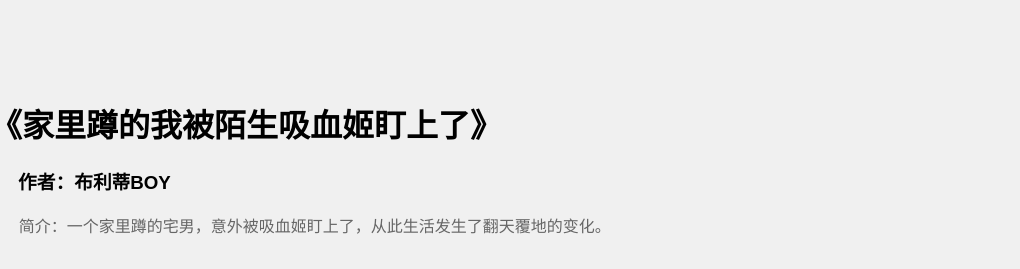
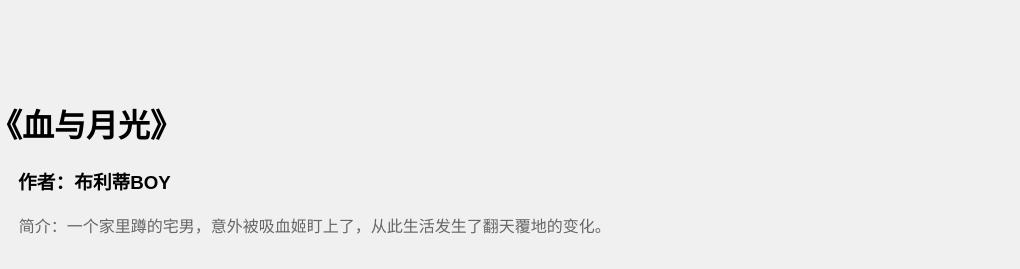
Before and after one commit to B1UEN982/my-novel-reader, a website: page index.html in a window 1280 px wide. Shown: the top 269 px of the page, 260-1280 px from the left. Drawn offline with Linux system fonts and the light colour scheme.

Commit message:
更新首页

```diff
--- a/index.html
+++ b/index.html
@@ -35,7 +35,7 @@
       <div id="header">
         <img src="images/cover.png" alt="小说封面" />
         <div class="text-info">
-          <h1>《家里蹲的我被陌生吸血姬盯上了》</h1>
+          <h1>《血与月光》</h1>
           <h3 class="author">作者：布利蒂BOY</h3>
           <p class="intro">
             简介：一个家里蹲的宅男，意外被吸血姬盯上了，从此生活发生了翻天覆地的变化。
```
